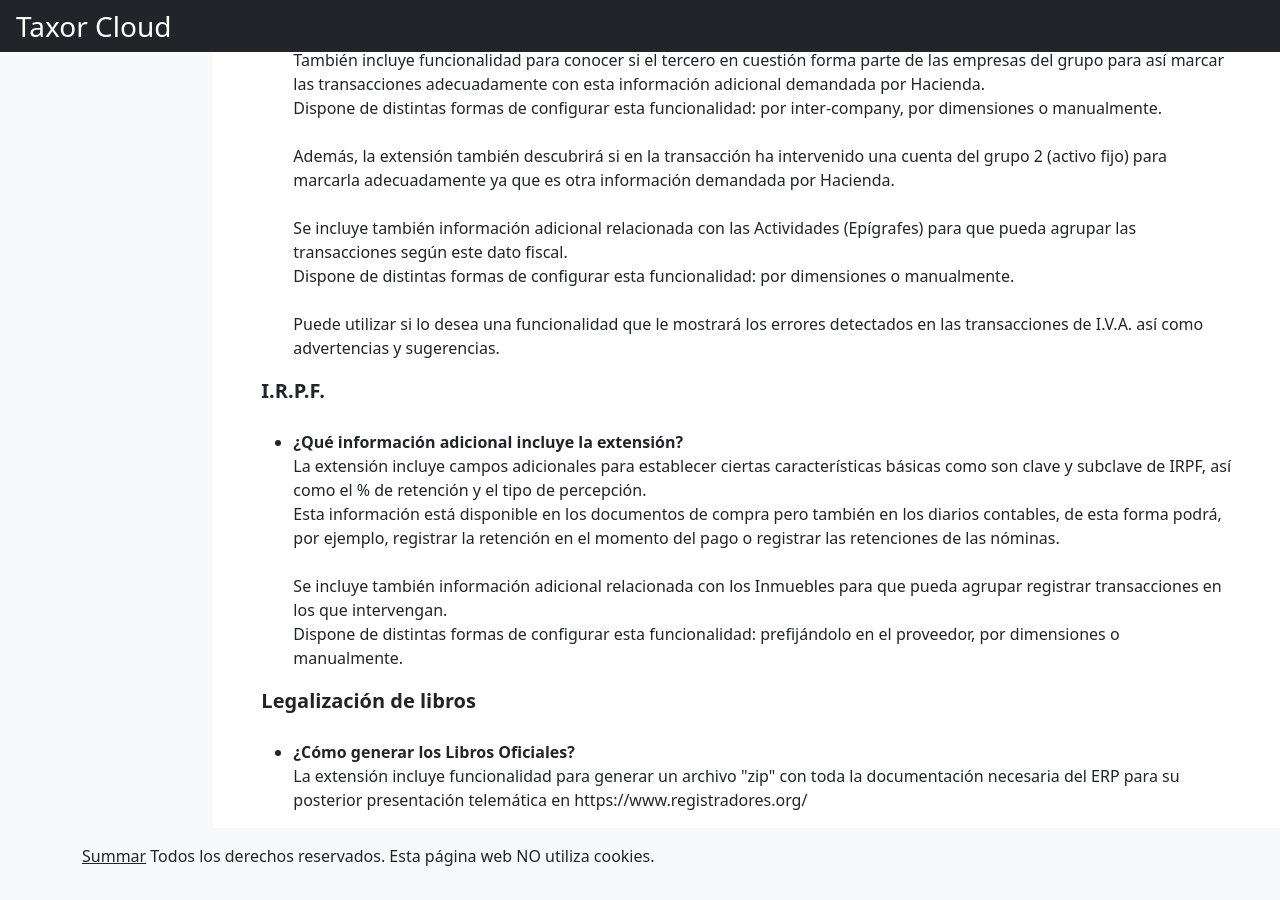
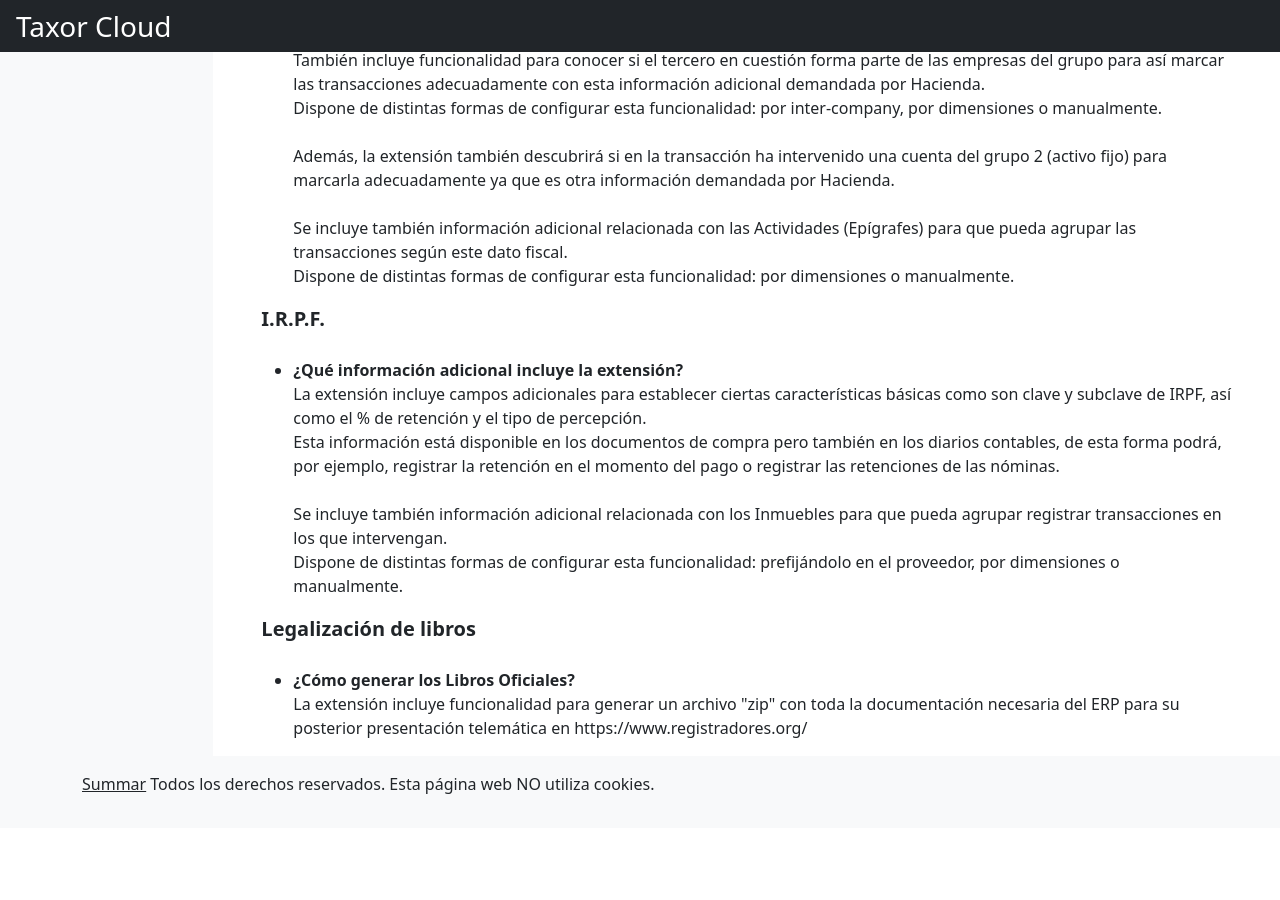
Before and after one commit to SUMMARTEC/summartec.github.io, a Jekyll site: the page built from app/help/getstarted.html, in a window 1280 px wide and 900 px high, scrolled down 1034 px. Built offline with Jekyll 4.4.1, drawn with Linux system fonts in a browser that asks for light colours; after the commit the page ends 1862 px from its top, so only the background shows below that.

Commit message:
Update getstarted.html

```diff
--- a/app/help/getstarted.html
+++ b/app/help/getstarted.html
@@ -47,8 +47,6 @@ Estas funcionalidades pueden activarse o desactivarse por configuración para qu
   <br>
   Se incluye también información adicional relacionada con las Actividades (Epígrafes) para que pueda agrupar las transacciones según este dato fiscal.<br>
   Dispone de distintas formas de configurar esta funcionalidad: por dimensiones o manualmente.<br>
-  <br>
-  Puede utilizar si lo desea una funcionalidad que le mostrará los errores detectados en las transacciones de I.V.A. así como advertencias y sugerencias.<br>
 </ul>
 
 <span class="fs-5"><strong>I.R.P.F.</strong></span><br>
```
